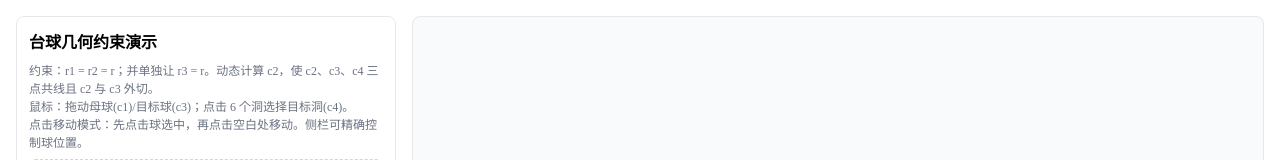
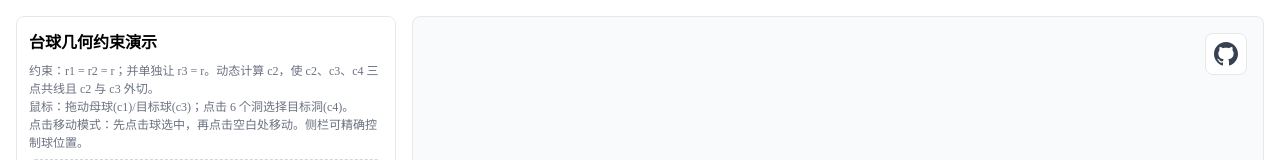
Before and after one commit to vakesamahere/CueAimer, a Vue app: page / in a window 1280 px wide. Shown: the top 160 px of the page. Built offline with nearby package versions, Linux system fonts and the light colour scheme; the HTML template or start-up script is replaced by a standard one.

Commit message:
feat: 添加 GitHub 链接和样式

```diff
--- a/src/App.vue
+++ b/src/App.vue
@@ -2323,6 +2323,12 @@
 
     <div class="stage">
       <canvas ref="canvasRef" class="cvs"></canvas>
+      <!-- GitHub链接 -->
+      <a href="https://github.com/vakesamahere/CueAimer" target="_blank" class="github-link" title="View on GitHub">
+        <svg width="24" height="24" viewBox="0 0 24 24" fill="currentColor">
+          <path d="M12 0c-6.626 0-12 5.373-12 12 0 5.302 3.438 9.8 8.207 11.387.599.111.793-.261.793-.577v-2.234c-3.338.726-4.033-1.416-4.033-1.416-.546-1.387-1.333-1.756-1.333-1.756-1.089-.745.083-.729.083-.729 1.205.084 1.839 1.237 1.839 1.237 1.07 1.834 2.807 1.304 3.492.997.107-.775.418-1.305.762-1.604-2.665-.305-5.467-1.334-5.467-5.931 0-1.311.469-2.381 1.236-3.221-.124-.303-.535-1.524.117-3.176 0 0 1.008-.322 3.301 1.23.957-.266 1.983-.399 3.003-.404 1.02.005 2.047.138 3.006.404 2.291-1.552 3.297-1.23 3.297-1.23.653 1.653.242 2.874.118 3.176.77.84 1.235 1.911 1.235 3.221 0 4.609-2.807 5.624-5.479 5.921.43.372.823 1.102.823 2.222v3.293c0 .319.192.694.801.576 4.765-1.589 8.199-6.086 8.199-11.386 0-6.627-5.373-12-12-12z"/>
+        </svg>
+      </a>
     </div>
 
     <div class="output-box">
@@ -2493,12 +2499,39 @@
   border-radius: 8px;
   background: #f8fafc;
   display: grid;
+  position: relative;
 }
 .cvs {
   width: 100%;
   height: 100%;
   display: block;
   cursor: crosshair;
+}
+
+.github-link {
+  position: absolute;
+  top: 16px;
+  right: 16px;
+  width: 40px;
+  height: 40px;
+  background: rgba(255, 255, 255, 0.9);
+  border: 1px solid #e5e7eb;
+  border-radius: 8px;
+  display: flex;
+  align-items: center;
+  justify-content: center;
+  color: #374151;
+  text-decoration: none;
+  transition: all 0.2s ease;
+  backdrop-filter: blur(4px);
+  z-index: 10;
+}
+
+.github-link:hover {
+  background: rgba(255, 255, 255, 1);
+  color: #111827;
+  transform: translateY(-1px);
+  box-shadow: 0 4px 12px rgba(0, 0, 0, 0.15);
 }
 /* 新增样式 */
 .mode-hint {
```
